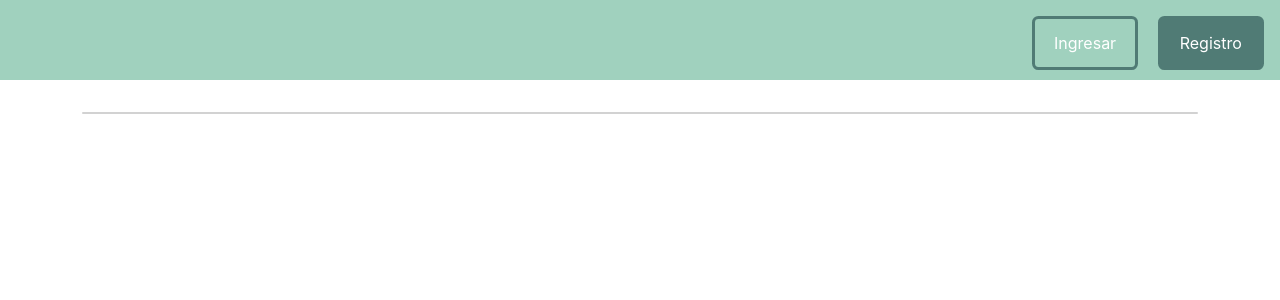
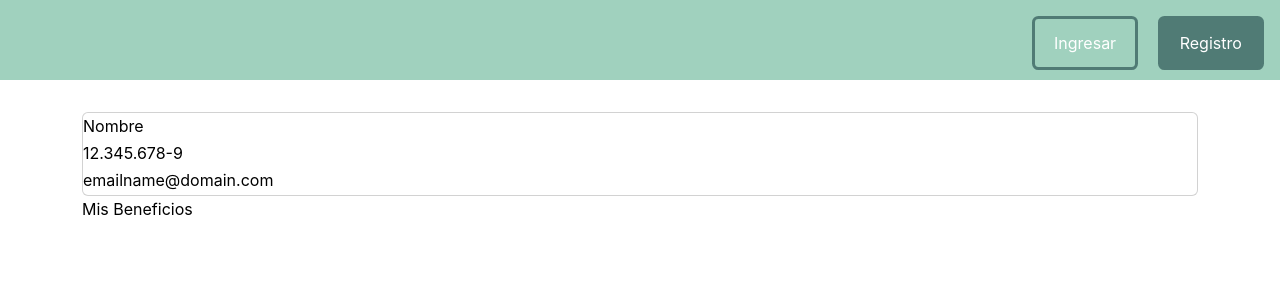
Before and after one commit to Momo-Gomez/preselecciones-app, a React (Create React App) app in the folder client/: page /usuario in a window 1280 px wide. Shown: the top 300 px of the page. Built offline with nearby package versions, Linux system fonts and the light colour scheme.

Commit message:
base de vista usuario

```diff
--- a/client/src/views/users/UserView/uv.js
+++ b/client/src/views/users/UserView/uv.js
@@ -9,7 +9,20 @@ export default function UserView()  {
             <h1 class="text-center p-5"></h1>
 
             <div class="profile-card card mt-3">
+                {/* Nombre del usuario */}
+                <span class="name">Nombre</span>
+                <label class="RUT">12.345.678-9</label>
+                <label class="email">emailname@domain.com</label>
+            </div>
 
+            <div class="bft-container">
+                <form class="bft-form">
+                    <span class="btf-title">Mis Beneficios</span>
+
+                    <div class="bft-group">
+
+                    </div>
+                </form>
             </div>
         </div>
     )
```
